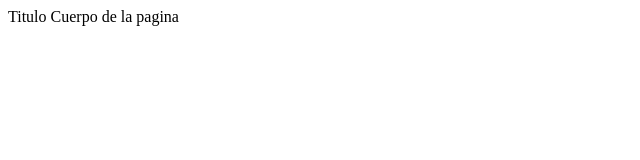
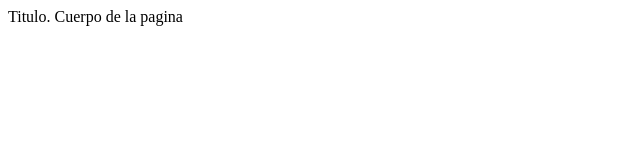
Before and after one commit to marcos71/prueba-1, a plain HTML site: page index.html in a window 1280 px wide. Shown: the full height of the page, 0-640 px from the left. Drawn offline with Linux system fonts and the light colour scheme.

Commit message:
tercer commit

```diff
--- a/index.html
+++ b/index.html
@@ -2,7 +2,7 @@
 <html>
 	<head>
 		<meta charset="utf-8">
-		Titulo
+		Titulo.
 	</head>
 	<body>
 		Cuerpo de la pagina
```
